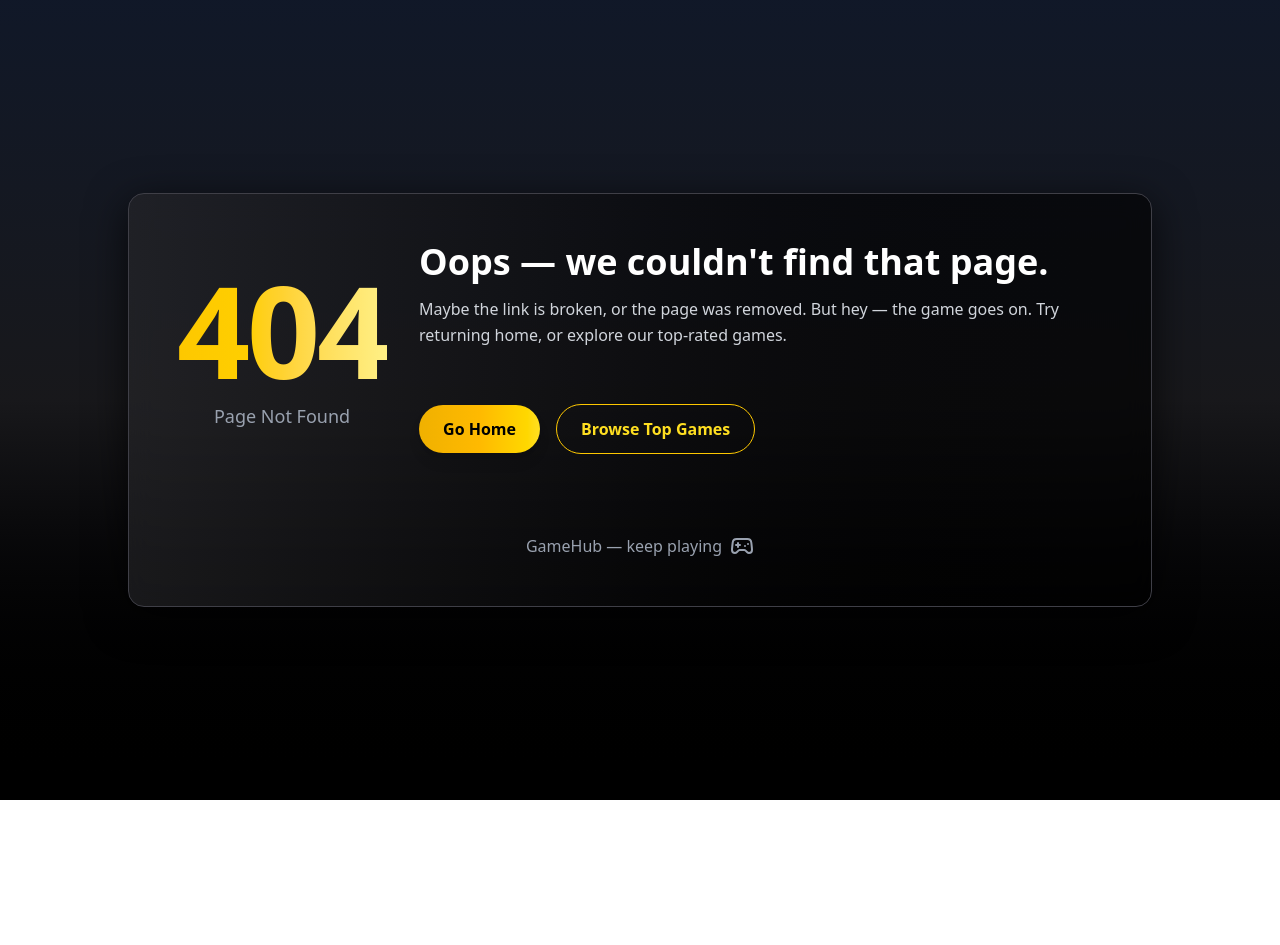
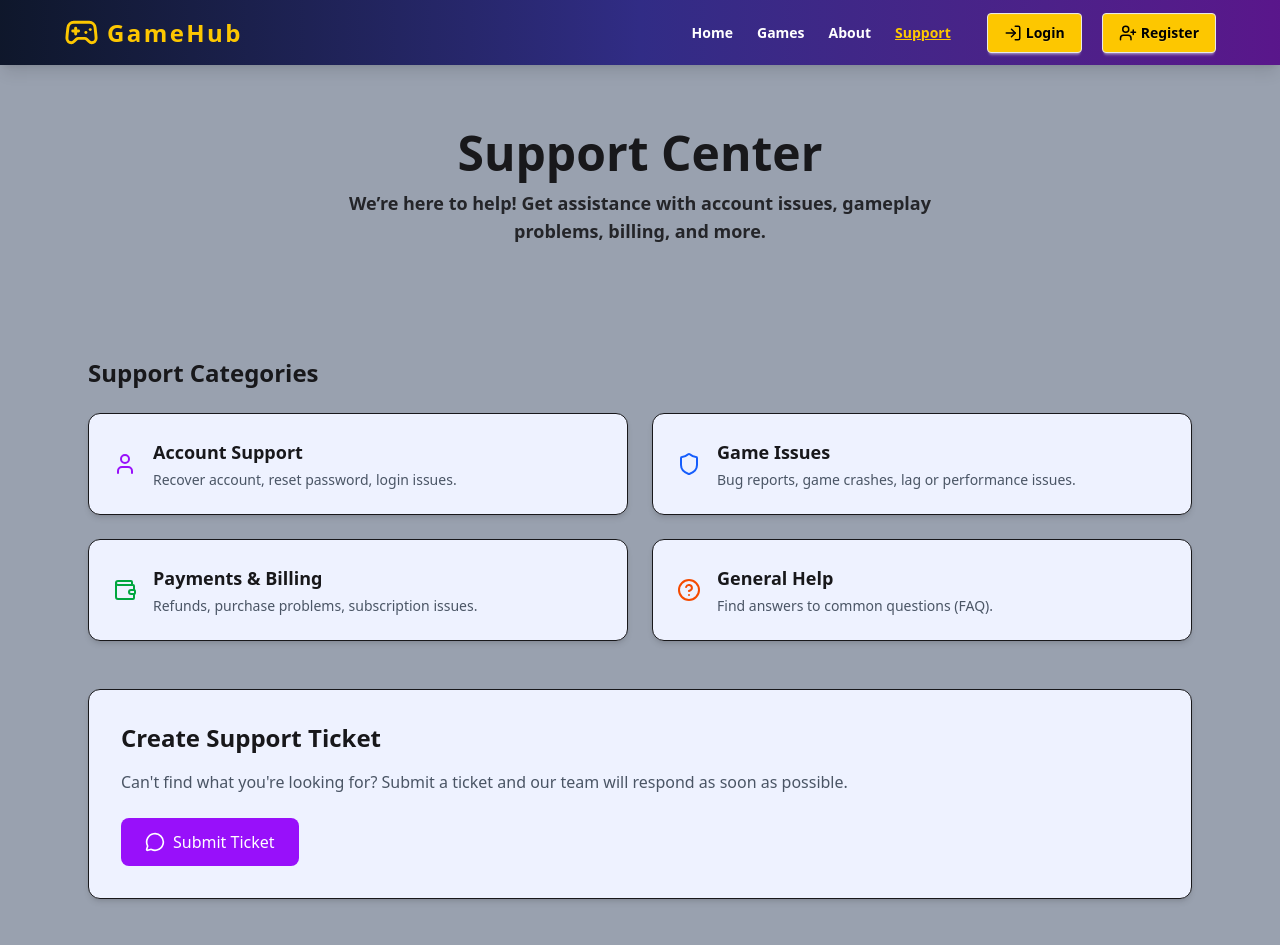
Before and after one commit to Hlamong55/GameHub-A-Game-Library, a React (Vite) app: page /support in a window 1280 px wide. Shown: the top 945 px of the page. Before the commit the page ends 800 px from the top, so only its background shows below. Built offline with nearby package versions, Linux system fonts and the light colour scheme; no server answers.

Commit message:
UI changes updated

```diff
--- a/public/games.json
+++ b/public/games.json
@@ -61,7 +61,7 @@
   },
   {
     "id": "7",
-    "title": "League of Legends: Wild Rift",
+    "title": "League of Legends",
     "coverPhoto": "https://i.ibb.co.com/fzKBPgwr/3705653167ef8f43acdc03fb2f0a469d5b3086fd-1920x1080.jpg",
     "category": "MOBA",
     "downloadLink": "https://wildrift.leagueoflegends.com",
--- a/src/components/AllGamesCard.jsx
+++ b/src/components/AllGamesCard.jsx
@@ -7,7 +7,7 @@ const AllGamesCard = ({data}) => {
          <Link to={`/gameDetails/${id}`}
                 >
           <div className="transition-all duration-500 ease-out hover:-translate-y-2 hover:scale-105 hover:shadow-[0_0_25px_rgba(255,215,0,0.5)] hover:border-red-500 border border-transparent rounded-lg overflow-hidden">
-                <div className="h-56">
+                <div className="h-44">
                 <img src={coverPhoto} alt="" className="w-full h-full object-cover" /> </div>
 
                 <div className='bg-linear-to-r from-slate-900 via-indigo-900 to-purple-900 p-5 space-y-2'>
@@ -20,9 +20,9 @@ const AllGamesCard = ({data}) => {
                 </div>
 
 
-              <div className="bg-gray-800 px-5 py-3 text-white flex items-center justify-between">
+              <div className="bg-gray-800 px-5 py-2 text-white flex items-center justify-between">
                 <button
-                  className="bg-green-600 px-3.5 py-1.5 rounded t font-bold">
+                  className="bg-green-600 px-3.5 py-1 rounded t font-bold">
                   Details
                 </button >
                 <div className="flex items-center justify-between">
--- a/src/components/Banner.jsx
+++ b/src/components/Banner.jsx
@@ -13,7 +13,7 @@ import { Autoplay, Navigation, Pagination } from "swiper/modules";
 const Banner = () => {
   return (
     <div className="">
-      <div className="w-full">
+      <div className="">
         <Swiper
           loop={true}
           spaceBetween={30}
@@ -31,7 +31,7 @@ const Banner = () => {
         >
           <SwiperSlide>
             <div
-              className="hero w-full h-[450px] bg-cover bg-center"
+              className="hero w-full h-[380px] bg-cover bg-center"
               style={{
                 backgroundImage: `url(${banner1})`,
               }}
@@ -51,7 +51,7 @@ const Banner = () => {
           </SwiperSlide>
           <SwiperSlide>
             <div
-              className="hero w-full h-[450px] bg-cover bg-center"
+              className="hero w-full h-[380px] bg-cover bg-center"
               style={{
                 backgroundImage: `url(${banner2})`,
               }}
@@ -73,7 +73,7 @@ const Banner = () => {
 
           <SwiperSlide>
             <div
-              className="hero w-full h-[450px] bg-cover bg-center"
+              className="hero w-full h-[380px] bg-cover bg-center"
               style={{
                 backgroundImage: `url(${banner3})`,
               }}
--- a/src/components/GameCard.jsx
+++ b/src/components/GameCard.jsx
@@ -21,7 +21,7 @@ const GameCard = ({game}) => {
 
          <div  onClick={() => handleDetailsClick(id)} className="transition-all duration-500 ease-out hover:-translate-y-2 hover:scale-105 hover:shadow-[0_0_25px_rgba(255,215,0,0.5)] hover:border-red-500 border border-transparent rounded-lg overflow-hidden">
 
-        <div className="h-56">
+        <div className="h-44">
         <img src={coverPhoto} alt="" className="w-full h-full object-cover" /> </div>
 
         <div className='bg-linear-to-r from-slate-900 via-indigo-900 to-purple-900 p-5 space-y-2'>
--- a/src/components/Navbar.jsx
+++ b/src/components/Navbar.jsx
@@ -26,11 +26,14 @@ const Navbar = () => {
       <li>
         <NavLink to="/about" className={activeClass}>About</NavLink>
       </li>
+      <li>
+        <NavLink to="/support" className={activeClass}>Support</NavLink>
+      </li>
     </>
   );
 
   return (
-    <nav className="navbar bg-linear-to-r from-slate-900 via-indigo-900 to-purple-900 text-white shadow-lg md:px-16 py-3">
+    <nav className="navbar  bg-linear-to-r from-slate-900 via-indigo-900 to-purple-900 text-white shadow-lg md:px-16 py-2">
       <div className="navbar-start">
         <Link to="/" className="flex items-center gap-2 text-2xl font-extrabold tracking-widest text-yellow-400">
           <Gamepad2 size={35} />
--- a/src/components/NewsLetter.jsx
+++ b/src/components/NewsLetter.jsx
@@ -13,7 +13,7 @@ const Newsletter = () => {
   };
 
   return (
-    <div className=" mx-auto  p-20  text-white"
+    <div className="w-11/12 mx-auto rounded-xl p-20  text-white"
     style={{
                     backgroundImage: `url(${bgBanner})`,
                     opacity:"unset"
--- a/src/layouts/HomeLayout.jsx
+++ b/src/layouts/HomeLayout.jsx
@@ -11,7 +11,7 @@ import Login from '../pages/Login';
 
 const HomeLayout = () => {
     return (
-        <div>
+        <div className='max-w-7xl mx-auto'>
             <header>
                 <Navbar></Navbar>
             </header>
--- a/src/pages/AllGames.jsx
+++ b/src/pages/AllGames.jsx
@@ -41,7 +41,7 @@ const AllGames = () => {
         </h1>
       </div>
 
-      <div className="grid w-11/12 mx-auto  grid-cols-1 gap-7 sm:grid-cols-2 md:grid-cols-3 overflow-hidden">
+      <div className="grid w-11/12 mx-auto  grid-cols-1 gap-7 sm:grid-cols-2 md:grid-cols-4 overflow-hidden">
         {allData.map((data) => (
           <AllGamesCard key={data.id} data={data}></AllGamesCard>
         ))}
--- a/src/pages/Home.jsx
+++ b/src/pages/Home.jsx
@@ -55,10 +55,10 @@ const Home = () => {
         </motion.h1>
       </div>
 
-      <div className="grid w-11/12 mx-auto p-4 mt-8 grid-cols-1 gap-7 sm:grid-cols-2 md:grid-cols-3 overflow-hidden">
+      <div className="grid w-11/12 mx-auto mt-6 grid-cols-1 gap-6 sm:grid-cols-2 md:grid-cols-4 overflow-hidden">
         {[...gamesData]
-          ?.filter((game) => game.ratings >= 4.6 && game.ratings <= 5)
-          .slice(0, 6)
+          ?.filter((game) => game.ratings >= 4.5 && game.ratings <= 5)
+          .slice(0, 8)
           ?.map((game) => (
             <GameCard key={game?.id} game={game} />
           ))}
--- a/src/pages/Register.jsx
+++ b/src/pages/Register.jsx
@@ -17,6 +17,7 @@ const Register = () => {
     password: "",
   });
   const [error, setError] = useState("");
+
 
   const navigate = useNavigate();
   const googleProvider = new GoogleAuthProvider();
--- /dev/null
+++ b/src/pages/Support.jsx
@@ -0,0 +1,99 @@
+import React from "react";
+import { Link } from "react-router-dom";
+import { MessageCircle, HelpCircle, Shield, Wallet, User } from "lucide-react";
+
+const Support = () => {
+  const categories = [
+    {
+      title: "Account Support",
+      desc: "Recover account, reset password, login issues.",
+      icon: <User className="w-6 h-6 text-purple-600" />,
+      link: "/support/account",
+    },
+    {
+      title: "Game Issues",
+      desc: "Bug reports, game crashes, lag or performance issues.",
+      icon: <Shield className="w-6 h-6 text-blue-600" />,
+      link: "/support/game",
+    },
+    {
+      title: "Payments & Billing",
+      desc: "Refunds, purchase problems, subscription issues.",
+      icon: <Wallet className="w-6 h-6 text-green-600" />,
+      link: "/support/billing",
+    },
+    {
+      title: "General Help",
+      desc: "Find answers to common questions (FAQ).",
+      icon: <HelpCircle className="w-6 h-6 text-orange-600" />,
+      link: "/support/faq",
+    },
+  ];
+
+  return (
+    <div className="min-h-screen bg-gray-400 pb-20">
+      {/* HERO SECTION */}
+      <div className=" py-16 text-center">
+        <h1 className="text-5xl font-extrabold">Support Center</h1>
+        <p className="text-lg font-semibold mt-3 opacity-90 max-w-2xl mx-auto">
+          We’re here to help! Get assistance with account issues, gameplay problems, billing, and more.
+        </p>
+      </div>
+
+      <div className="max-w-6xl mx-auto px-6 mt-12">
+
+        {/* SUPPORT CATEGORIES */}
+        <h2 className="text-2xl font-bold mb-6">Support Categories</h2>
+
+        <div className="grid grid-cols-1 sm:grid-cols-2 lg:grid-cols-2 gap-6">
+          {categories.map((cat, idx) => (
+            <Link
+              to={cat.link}
+              key={idx}
+              className="bg-indigo-50 shadow-md p-6 rounded-xl border hover:border-purple-500 hover:-translate-y-1 transition cursor-pointer"
+            >
+              <div className="flex items-center gap-4">
+                {cat.icon}
+                <div>
+                  <h3 className="text-lg font-semibold">{cat.title}</h3>
+                  <p className="text-gray-600 text-sm mt-1">{cat.desc}</p>
+                </div>
+              </div>
+            </Link>
+          ))}
+        </div>
+
+        {/* CREATE TICKET */}
+        <div className="bg-indigo-50 shadow-md rounded-xl p-8 mt-12 border">
+          <h2 className="text-2xl font-bold mb-4">Create Support Ticket</h2>
+          <p className="text-gray-600 mb-6">
+            Can't find what you're looking for? Submit a ticket and our team will respond as soon as possible.
+          </p>
+
+          <Link
+            to="/support/ticket"
+            className="inline-flex items-center gap-2 bg-purple-600 text-white px-6 py-3 rounded-lg hover:bg-purple-700 transition"
+          >
+            <MessageCircle className="w-5 h-5" />
+            Submit Ticket
+          </Link>
+        </div>
+
+        {/* CONTACT BOX */}
+        <div className="bg-indigo-50 border border-indigo-200 rounded-xl p-8 mt-12">
+          <h3 className="text-xl font-bold ">Need urgent support?</h3>
+          <p className=" mt-2">
+            Our support team is available 24/7. Reach out anytime!
+          </p>
+
+          <div className="mt-4 space-y-2 text-purple-900">
+            <p><strong>Email:</strong> support@gamehub.com</p>
+            <p><strong>Live Chat:</strong> 24/7 Gamehub-Bot</p>
+          </div>
+        </div>
+      </div>
+    </div>
+  );
+};
+
+export default Support;
--- a/src/routes/Router.jsx
+++ b/src/routes/Router.jsx
@@ -12,6 +12,7 @@ import PrivateRoute from "./PrivateRoute";
 import MyProfile from "../pages/MyProfile";
 import UpdateProfile from "../pages/UpdateProfile";
 import ResetPass from "../pages/ResetPass";
+import Support from "../pages/Support";
 
 const router = createBrowserRouter([
   {
@@ -31,15 +32,17 @@ const router = createBrowserRouter([
       {
         path: "/gameDetails/:id",
         element: (
-          <PrivateRoute>
             <GameDetails></GameDetails>
-          </PrivateRoute>
         ),
         loader: async () => fetch("/games.json"),
       },
       {
         path: "/about",
         element: <About></About>,
+      },
+      {
+        path: "/support",
+        element: <Support></Support>
       },
       {
         path: "/profile",
```
